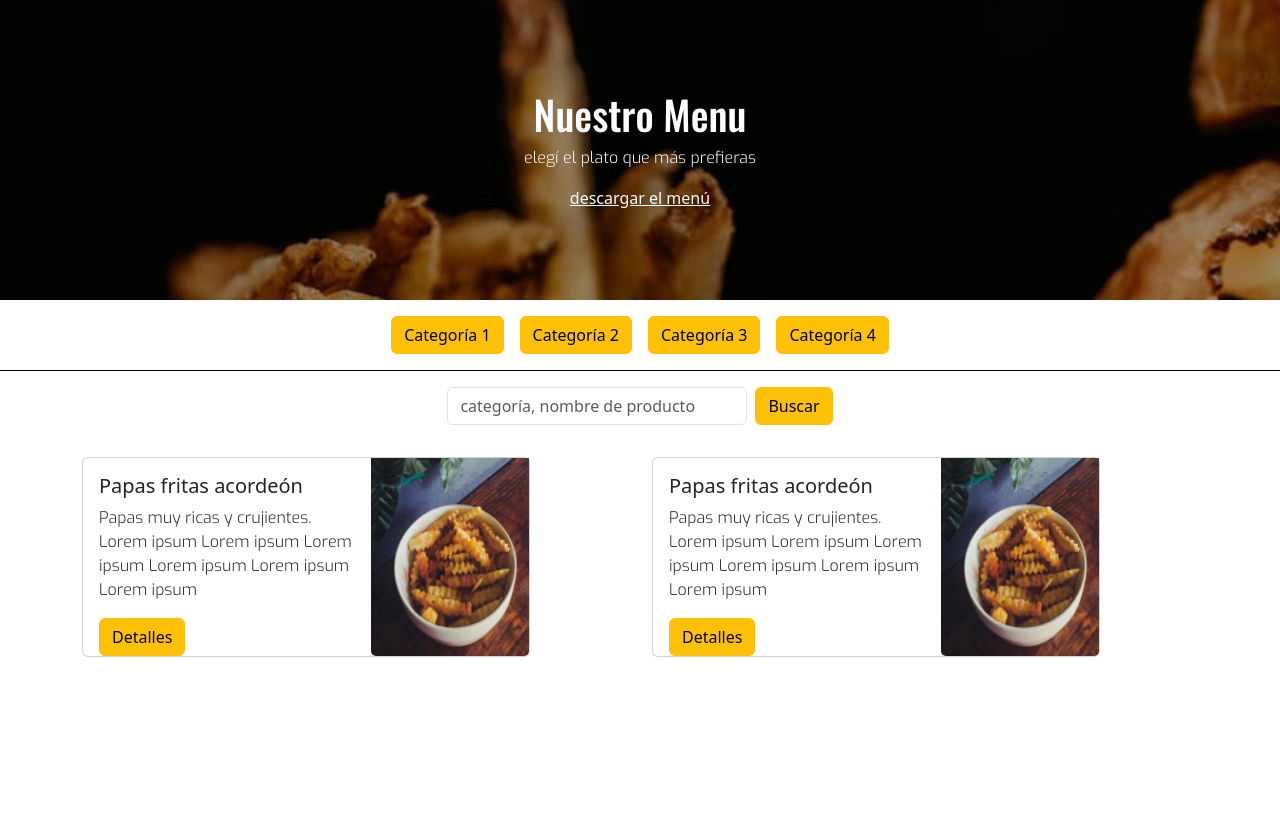
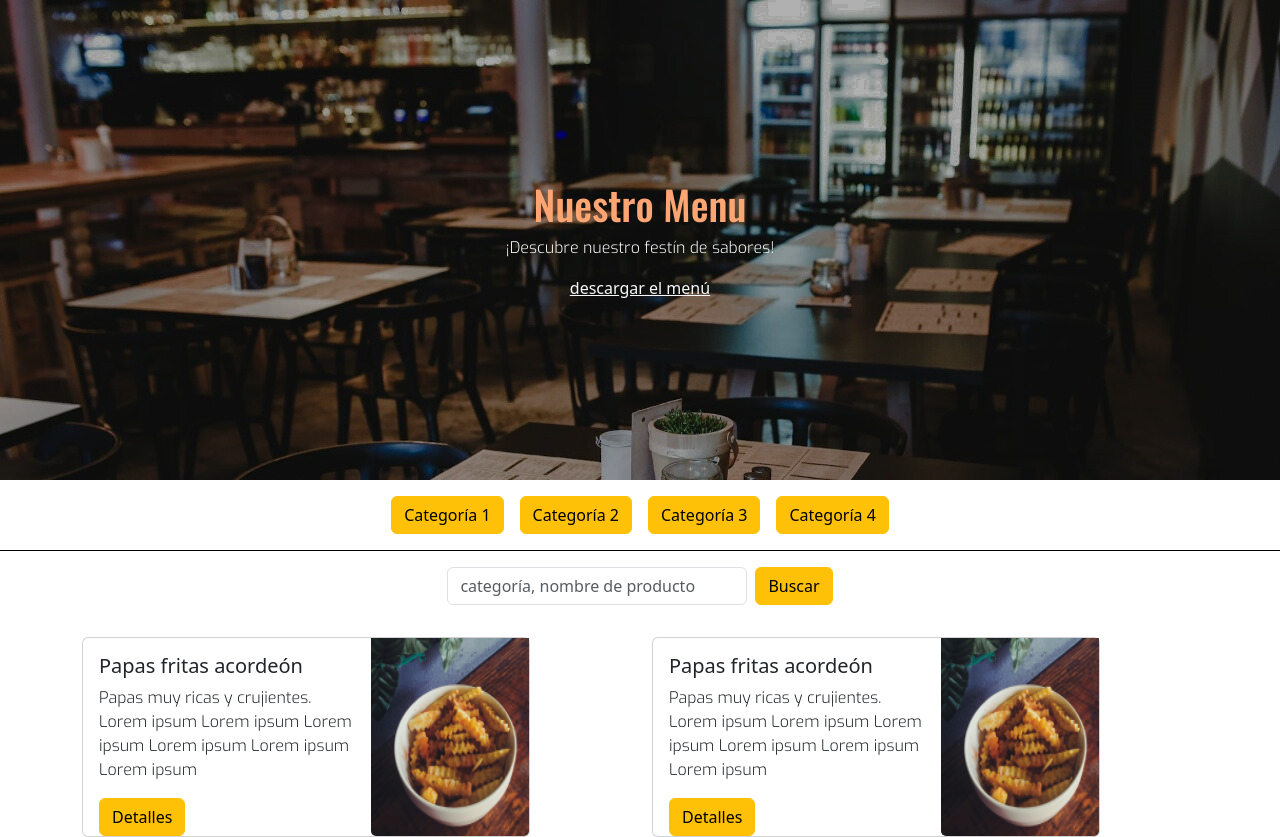
Before and after one commit to brunomry/frontendProyectoFinal_RollingCode, a React (Vite) app: page / in a window 1280 px wide. Before the commit the page ends 800 px from the top, so only its background shows below. Built offline with nearby package versions, Linux system fonts and the light colour scheme.

Commit message:
se modificó el banner principal

```diff
--- a/src/components/pages/Menu.jsx
+++ b/src/components/pages/Menu.jsx
@@ -7,8 +7,8 @@ const Menu = () => {
   return (
     <>
       <section className="text-center bannerMenu d-flex flex-column justify-content-center">
-        <h1>Nuestro Menu</h1>
-        <p>elegí el plato que más prefieras</p>
+        <h1 className="title">Nuestro Menu</h1>
+        <p>¡Descubre nuestro festín de sabores!</p>
         <a className="link-light" href="#">
           descargar el menú
         </a>
--- a/src/styles/menu.css
+++ b/src/styles/menu.css
@@ -9,10 +9,15 @@ h2,
 h3 {
   font-family: "Oswald", sans-serif;
 }
+.title{
+  color: #fda674;
+}
 .bannerMenu{
-    background-image: url(../assets/bannerMenuProvisorio.png);
+    background-image: url(../assets/menu/bannerMenu.jpg);
+    background-size: cover;
+    background-repeat: no-repeat;
     color: white;
-    height: 300px;
+    height: 60vh;
 }
 .searchForm{
     width: 300px;
```
Also changed, not shown: src/assets/bannerMenuProvisorio.png (deleted), src/assets/menu/bannerMenu.jpg (added).
